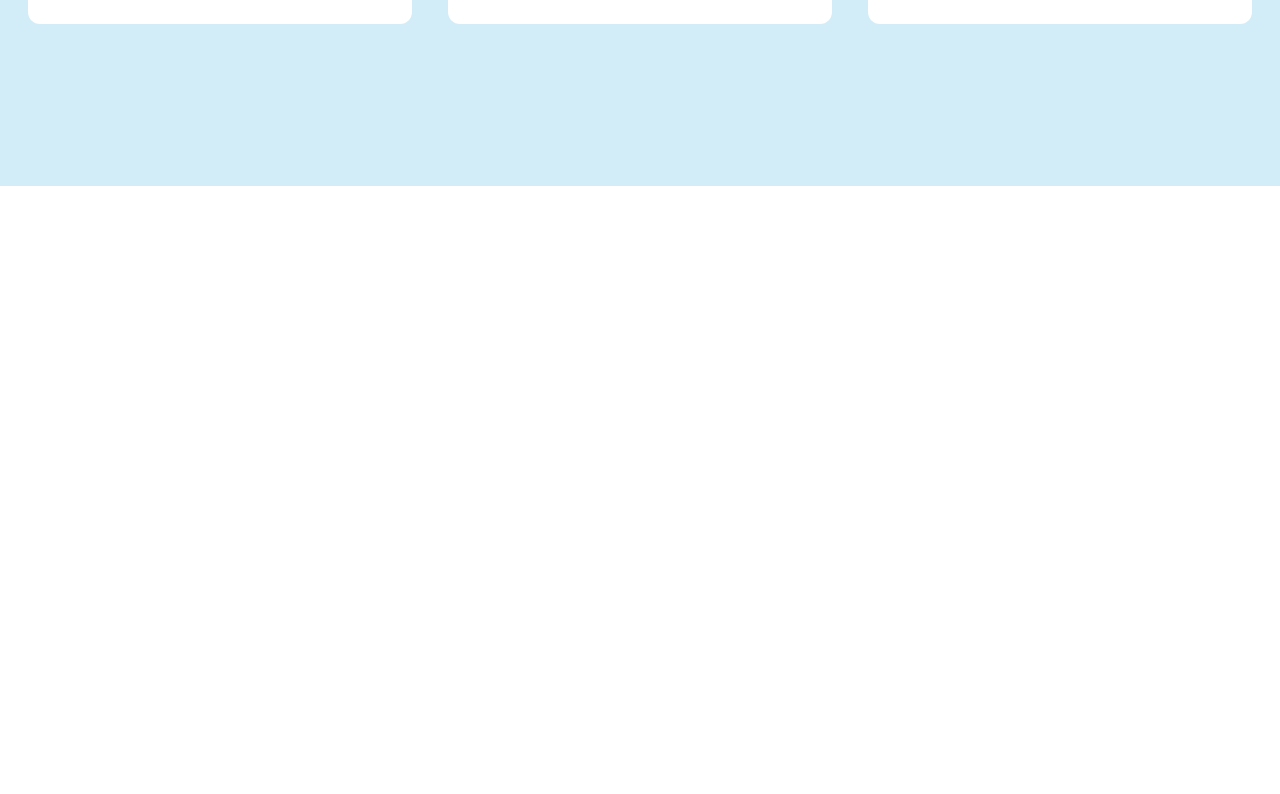
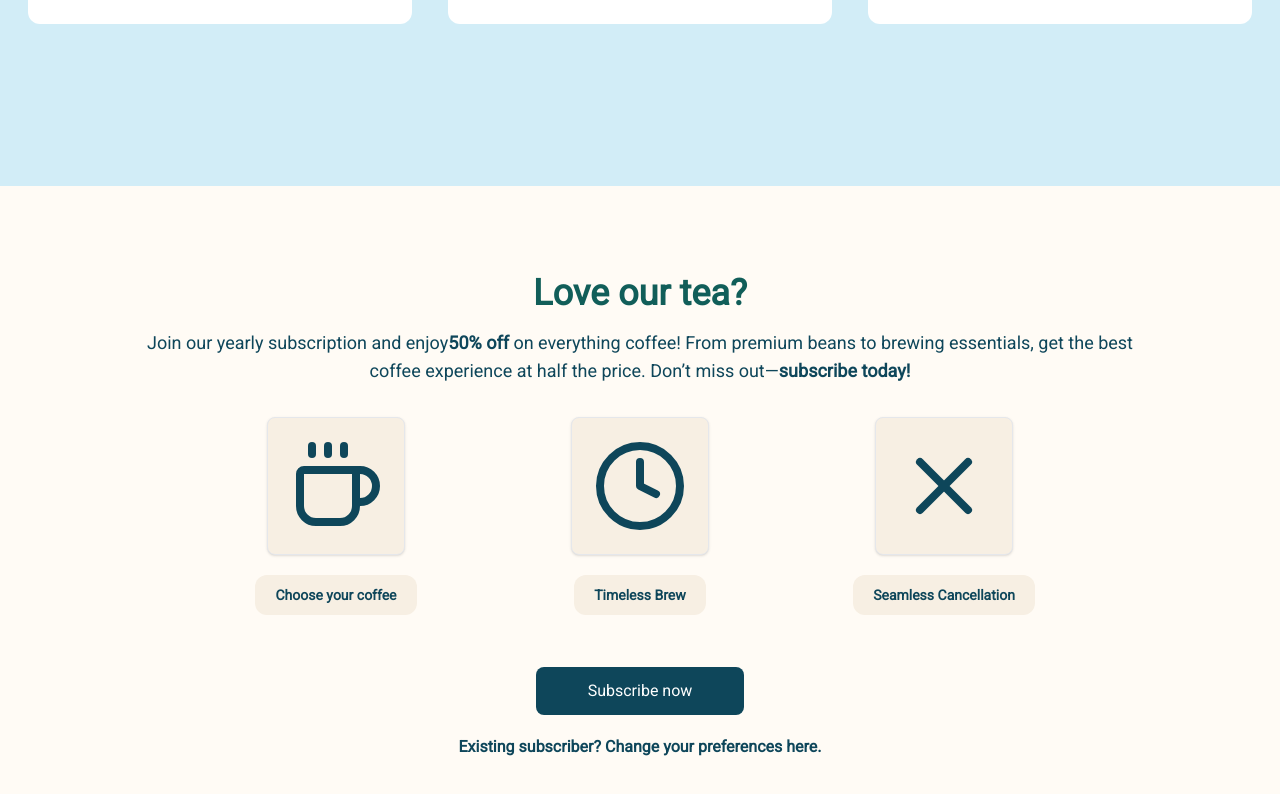
Before and after one commit to homersalazar/cozy-coffee, a React (Vite) app: page / in a window 1280 px wide. Shown: the part 1759-2553 px from the top of the page. Before the commit the page ends 1945 px from the top, so only its background shows below. Built offline with nearby package versions, Linux system fonts and the light colour scheme.

Commit message:
enhanced reponsiveness of subscribe page

```diff
--- a/index.html
+++ b/index.html
@@ -1,9 +1,14 @@
-<!doctype html>
+<!DOCTYPE html>
 <html lang="en">
   <head>
     <meta charset="UTF-8" />
     <link rel="icon" type="image/svg+xml" href="/vite.svg" />
     <meta name="viewport" content="width=device-width, initial-scale=1.0" />
+    <link
+      href="http://fonts.googleapis.com/css?family=Roboto"
+      rel="stylesheet"
+      type="text/css"
+    />
 
     <title>Cozy Coffee Shop</title>
   </head>
--- a/src/App.css
+++ b/src/App.css
@@ -4,3 +4,7 @@
   box-sizing: border-box;
   scroll-behavior: smooth !important;
 }
+
+body {
+  font-family: "Roboto", sans-serif;
+}
--- a/src/components/Featured.tsx
+++ b/src/components/Featured.tsx
@@ -29,10 +29,10 @@ const Product = () => {
   return (
     <div className="flex flex-col justify-center items-center gap-10 py-10 h-auto p-5 lg:h-screen w-full mx-auto bg-pastel-blue">
       <div className="text-center w-full">
-        <h1 className="text-2xl md:text-4xl font-semibold text-dark-blue">
+        <h1 className="text-3xl md:text-4xl font-semibold text-dark-blue">
           Now available!
         </h1>
-        <p className="md:text-xl text-light-blue">
+        <p className="md:text-xl text-lg text-light-blue">
           Check out our newest products directly in your browser.
         </p>
       </div>
--- a/src/components/Subscribe.tsx
+++ b/src/components/Subscribe.tsx
@@ -1,54 +1,111 @@
-import { Coffee, History, X } from "lucide-react";
+// import { Coffee, History, X } from "lucide-react";
+// import { Card } from "@/components/ui/card";
+// import { Button } from "@/components/ui/button";
+
+// const Subscribe = ({ coral }: { coral: string }) => {
+//   return (
+//     <div
+//       className={`flex flex-col items-center justify-center p-5 w-full md:h-[85vh] h-auto ${coral}`}
+//     >
+//       <h1 className="text-3xl md:text-4xl lg:text-5xl font-semibold text-dark-blue">
+//         Love our coffee?
+//       </h1>
+//       <p className="text-base md:text-lg max-w-5xl leading-relaxed mt-4 text-center text-dark-blue">
+//         Join our yearly subscription and enjoy
+//         <span className="font-semibold">50% off</span> on everything coffee!
+//         From premium beans to brewing essentials, get the best coffee experience
+//         at half the price. Don’t miss out—
+//         <span className="font-semibold">subscribe today!</span>
+//       </p>
+//       <div className="grid grid-cols-3 place-items-center w-full max-sm:gap-5 md:p-10">
+//         <div className="flex flex-col items-center justify-center">
+//           <Card className="bg-pastel-orange p-5">
+//             <Coffee className="w-12 h-12 sm:w-16 sm:h-16 md:w-20 md:h-20 lg:w-24 lg:h-24 text-dark-blue" />
+//           </Card>
+//           <p className="bg-pastel-orange mt-5 md:px-10 py-2.5 rounded-xl text-sm md:text-base text-light-blue font-bold text-center px-3">
+//             Pick your favorite coffee
+//           </p>
+//         </div>
+
+//         <div className="flex flex-col items-center justify-center">
+//           <Card className="bg-pastel-orange p-5">
+//             <History className="w-12 h-12 sm:w-16 sm:h-16 md:w-20 md:h-20 lg:w-24 lg:h-24 text-dark-blue" />
+//           </Card>
+//           <p className="bg-pastel-orange mt-5 md:px-10 py-2.5 rounded-xl text-sm md:text-base text-light-blue font-bold text-center px-3">
+//             Timeless Brew
+//           </p>
+//         </div>
+
+//         <div className="flex flex-col items-center justify-center">
+//           <Card className="bg-pastel-orange p-5">
+//             <X className="w-12 h-12 sm:w-16 sm:h-16 md:w-20 md:h-20 lg:w-24 lg:h-24 text-dark-blue" />
+//           </Card>
+//           <p className="bg-pastel-orange mt-5 md:px-10 py-2.5 rounded-xl text-sm md:text-base text-light-blue font-bold text-center px-3">
+//             Seamless Cancellation
+//           </p>
+//         </div>
+//       </div>
+//       <Button className="bg-dark-blue w-52 hover:bg-light-blue px-5 py-6 font-bold text-base rounded-[1rem]">
+//         Subscribe now
+//       </Button>
+//       <p className="text-dark-blue font-semibold py-5">
+//         Existing subscriber? <a href="#">Change your preferences here.</a>
+//       </p>
+//     </div>
+//   );
+// };
+
+// export default Subscribe;
 import { Card } from "@/components/ui/card";
-import { Button } from "@/components/ui/button";
+import { CoffeeIcon, Clock, X } from "lucide-react";
 
 const Subscribe = ({ coral }: { coral: string }) => {
   return (
     <div
-      className={`flex flex-col items-center justify-center w-full h-[85vh] ${coral}`}
+      className={`flex flex-col items-center justify-center p-5 w-full md:h-[85vh] h-auto ${coral}`}
     >
-      <h1 className="text-5xl font-semibold text-dark-blue">
-        Love our coffee?
+      <h1 className="text-3xl md:text-4xl text-center font-semibold text-teal-800">
+        Love our tea?
       </h1>
-      <p className="text-lg max-w-5xl leading-relaxed mt-4 text-center text-dark-blue">
-        Join our yearly subscription and enjoy{" "}
+      <p className="text-base md:text-lg max-w-5xl leading-relaxed mt-4 text-center text-dark-blue">
+        Join our yearly subscription and enjoy
         <span className="font-semibold">50% off</span> on everything coffee!
         From premium beans to brewing essentials, get the best coffee experience
         at half the price. Don’t miss out—
         <span className="font-semibold">subscribe today!</span>
       </p>
-      <div className="grid grid-cols-3 place-items-center w-full p-10">
-        <div className="flex flex-col items-center justify-center">
-          <Card className="bg-pastel-orange p-5">
-            <Coffee size={72} className="text-dark-blue" />
+      <div className="grid grid-cols-3 gap-4 w-full max-w-md md:max-w-4xl my-8">
+        <div className="flex flex-col items-center">
+          <Card className="bg-pastel-orange p-5 rounded-lg">
+            <CoffeeIcon className="w-12 h-12 sm:w-16 sm:h-16 md:w-20 md:h-20 lg:w-24 lg:h-24 text-dark-blue" />
           </Card>
-          <p className="bg-pastel-orange mt-5 px-10 py-2.5 rounded-xl text-base text-light-blue font-bold">
-            Pick your favorite coffee
+          <p className="bg-pastel-orange my-5 md:px-5 md:py-2.5 p-1.5 text-sm text-center rounded-xl text-light-blue font-bold">
+            Choose your coffee
           </p>
         </div>
 
-        <div className="flex flex-col items-center justify-center">
-          <Card className="bg-pastel-orange p-5">
-            <History size={72} className="text-dark-blue" />
+        <div className="flex flex-col items-center">
+          <Card className="bg-pastel-orange p-5 rounded-lg">
+            <Clock className="w-12 h-12 sm:w-16 sm:h-16 md:w-20 md:h-20 lg:w-24 lg:h-24 text-dark-blue" />
           </Card>
-          <p className="bg-pastel-orange mt-5 px-10 py-2.5 rounded-xl text-base text-light-blue font-bold">
+          <p className="bg-pastel-orange my-5 md:px-5 md:py-2.5 p-1.5 text-sm text-center rounded-xl text-light-blue font-bold">
             Timeless Brew
           </p>
         </div>
 
-        <div className="flex flex-col items-center justify-center">
-          <Card className="bg-pastel-orange p-5">
-            <X size={72} className="text-dark-blue" />
+        <div className="flex flex-col items-center">
+          <Card className="bg-pastel-orange p-5 rounded-lg">
+            <X className="w-12 h-12 sm:w-16 sm:h-16 md:w-20 md:h-20 lg:w-24 lg:h-24 text-dark-blue" />
           </Card>
-          <p className="bg-pastel-orange mt-5 px-10 py-2.5 rounded-xl text-base text-light-blue font-bold">
+          <p className="bg-pastel-orange my-5 md:px-5 md:py-2.5 p-1.5 text-sm text-center rounded-xl text-light-blue font-bold">
             Seamless Cancellation
           </p>
         </div>
       </div>
-      <Button className="bg-dark-blue w-52 hover:bg-light-blue px-5 py-6 font-bold text-base rounded-[1rem]">
+      <button className="text-white px-6 py-3 rounded-lg bg-dark-blue w-48 md:w-52 hover:bg-light-blue">
         Subscribe now
-      </Button>
-      <p className="text-dark-blue font-semibold py-5">
+      </button>
+      <p className="text-dark-blue font-semibold py-5 text-center">
         Existing subscriber? <a href="#">Change your preferences here.</a>
       </p>
     </div>
--- a/src/pages/Home.tsx
+++ b/src/pages/Home.tsx
@@ -16,7 +16,7 @@ function Home() {
       <Hero backgroundColor={backgroundColor} />
       <Product />
       <Featured />
-      {/* <Subscribe coral={coral} /> */}
+      <Subscribe coral={coral} />
       {/* <BestSeller /> */}
       {/* <Footer /> */}
     </>
```
